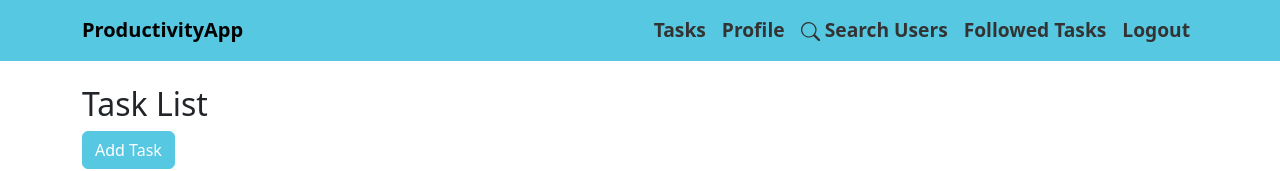
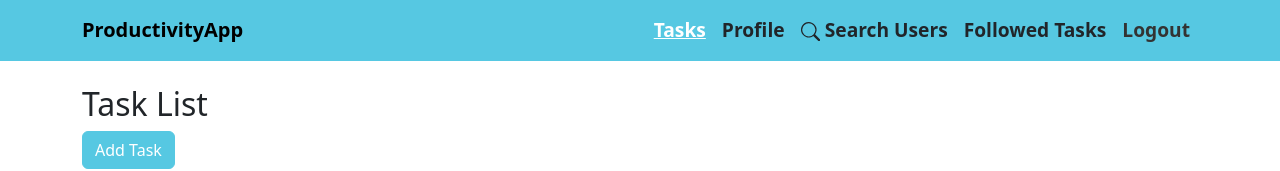
Before and after one commit to Jorritvans/productivity-app-frontend, a React (Create React App) app: page /tasks in a window 1280 px wide. Shown: the top 171 px of the page. Built offline with nearby package versions, Linux system fonts and the light colour scheme; no server answers; sample sign-in values are in the browser's storage.

Commit message:
added follow button usertasks, unfollow in followed tasks and comment display

```diff
--- a/src/App.js
+++ b/src/App.js
@@ -1,5 +1,5 @@
 import React, { useState, useEffect } from 'react';
-import { Routes, Route, Navigate, useNavigate } from 'react-router-dom';
+import { Routes, Route, Navigate, useNavigate, useLocation } from 'react-router-dom';
 import { Navbar, Nav, Container, Modal, Button } from 'react-bootstrap';
 import { BsSearch } from 'react-icons/bs';
 
@@ -16,11 +16,14 @@ import TaskDetail from './components/TaskDetail';
 function App() {
   const [sessionExpired, setSessionExpired] = useState(false);
   const navigate = useNavigate();
+  const location = useLocation();
 
   const isAuthenticated = () => {
     const token = localStorage.getItem('access_token');
     return !!token;
   };
+
+  const isActive = (path) => location.pathname === path;
 
   useEffect(() => {
     const handleSessionExpired = () => {
@@ -55,12 +58,42 @@ function App() {
             <Nav className="ms-auto">
               {isAuthenticated() ? (
                 <>
-                  <Nav.Link href="/tasks">Tasks</Nav.Link>
-                  <Nav.Link href="/profile">Profile</Nav.Link>
-                  <Nav.Link href="/search">
+                  <Nav.Link
+                    href="/tasks"
+                    style={{
+                      textDecoration: isActive('/tasks') ? 'underline' : 'none',
+                      color: isActive('/tasks') ? 'white' : 'inherit',
+                    }}
+                  >
+                    Tasks
+                  </Nav.Link>
+                  <Nav.Link
+                    href="/profile"
+                    style={{
+                      textDecoration: isActive('/profile') ? 'underline' : 'none',
+                      color: isActive('/profile') ? 'white' : 'inherit',
+                    }}
+                  >
+                    Profile
+                  </Nav.Link>
+                  <Nav.Link
+                    href="/search"
+                    style={{
+                      textDecoration: isActive('/search') ? 'underline' : 'none',
+                      color: isActive('/search') ? 'white' : 'inherit',
+                    }}
+                  >
                     <BsSearch /> Search Users
                   </Nav.Link>
-                  <Nav.Link href="/followed_tasks">Followed Tasks</Nav.Link>
+                  <Nav.Link
+                    href="/followed_tasks"
+                    style={{
+                      textDecoration: isActive('/followed_tasks') ? 'underline' : 'none',
+                      color: isActive('/followed_tasks') ? 'white' : 'inherit',
+                    }}
+                  >
+                    Followed Tasks
+                  </Nav.Link>
                   <Nav.Link onClick={handleLogout}>Logout</Nav.Link>
                 </>
               ) : (
--- a/src/api.js
+++ b/src/api.js
@@ -1,4 +1,3 @@
-// src/api.js
 import axios from 'axios';
 
 const API_BASE_URL = 'https://8000-jorritvans-productivity-9zhpc5cokwg.ws.codeinstitute-ide.net/api';
@@ -65,5 +64,21 @@ export const updateComment = (commentId, updatedData) => api.patch(`/comments/${
 export const deleteComment = (commentId) => api.delete(`/comments/${commentId}/`);
 export const fetchTask = (taskId) => api.get(`/tasks/${taskId}/`);
 export const fetchFollowedTasks = () => api.get('/accounts/followed_tasks/');
+export const unfollowUser = (userId) => {
+  if (!userId) {
+    console.error("User ID is undefined. Cannot proceed with unfollow.");
+    return;
+  }
+  return api.post(`/accounts/unfollow/${userId}/`);
+};
+
+// New followUser function
+export const followUser = (userId) => {
+  if (!userId) {
+    console.error("User ID is undefined. Cannot proceed with follow.");
+    return;
+  }
+  return api.post(`/accounts/follow/${userId}/`);
+};
 
 export default api;
--- a/src/components/TaskItem.js
+++ b/src/components/TaskItem.js
@@ -1,13 +1,29 @@
-import React, { useState } from 'react';
+import React, { useState, useEffect } from 'react';
 import { Button, Badge, Collapse, Card } from 'react-bootstrap';
 import CommentList from './CommentList';
 import CommentForm from './CommentForm';
+import { fetchComments } from '../api';
 
 const TaskItem = ({ task, onEdit, onDelete, onQuickEdit, canEdit = true, showComments = false }) => {
   const [openComments, setOpenComments] = useState(false);
+  const [commentsCount, setCommentsCount] = useState(0);
 
   // Retrieve current user's ID from localStorage and parse it as an integer
   const currentUserId = parseInt(localStorage.getItem('user_id'), 10);
+
+  useEffect(() => {
+    // Fetch the number of comments when the component loads
+    const loadCommentsCount = async () => {
+      try {
+        const response = await fetchComments(task.id);
+        setCommentsCount(response.data.length);
+      } catch (error) {
+        console.error('Error fetching comments count:', error);
+      }
+    };
+
+    loadCommentsCount();
+  }, [task.id]);
 
   return (
     <li className="list-group-item">
@@ -73,7 +89,7 @@ const TaskItem = ({ task, onEdit, onDelete, onQuickEdit, canEdit = true, showCom
             aria-controls={`comments-${task.id}`}
             aria-expanded={openComments}
           >
-            {openComments ? 'Hide Comments' : 'Show Comments'}
+            {openComments ? 'Hide Comments' : `Show Comments (${commentsCount})`}
           </Button>
           <Collapse in={openComments}>
             <div id={`comments-${task.id}`}>
--- a/src/components/UserTasks.js
+++ b/src/components/UserTasks.js
@@ -1,13 +1,14 @@
 import React, { useEffect, useState } from 'react';
 import { useParams, useNavigate } from 'react-router-dom';
-import api from '../api';
+import api, { followUser, unfollowUser } from '../api'; // Ensure follow/unfollow functions are imported
 import { Container, ListGroup, Alert, Button } from 'react-bootstrap';
 
 const UserTasks = () => {
-    const { owner_id } = useParams();  // Ensure it’s retrieving owner_id
+    const { owner_id } = useParams(); // Ensure it’s retrieving owner_id
     const [tasks, setTasks] = useState([]);
     const [loading, setLoading] = useState(true);
     const [error, setError] = useState(null);
+    const [isFollowing, setIsFollowing] = useState(false); // New state for follow status
     const navigate = useNavigate();
 
     useEffect(() => {
@@ -22,7 +23,8 @@ const UserTasks = () => {
             }
             try {
                 const response = await api.get(`/accounts/${owner_id}/tasks/`);
-                setTasks(response.data);
+                setTasks(response.data.tasks || response.data);
+                setIsFollowing(response.data.is_following); // Set initial follow status if available
                 setError(null);
             } catch (error) {
                 console.error('Error fetching user tasks:', error);
@@ -35,6 +37,21 @@ const UserTasks = () => {
         fetchUserTasks();
     }, [owner_id]);
 
+    const handleFollowToggle = async () => {
+        try {
+            if (isFollowing) {
+                await unfollowUser(owner_id);
+                setIsFollowing(false);
+            } else {
+                await followUser(owner_id);
+                setIsFollowing(true);
+            }
+        } catch (error) {
+            console.error('Error updating follow status:', error);
+            setError('Error updating follow status.');
+        }
+    };
+
     if (loading) return <div>Loading...</div>;
     if (error) return <Alert variant="danger">{error}</Alert>;
 
@@ -42,10 +59,18 @@ const UserTasks = () => {
         <Container className="mt-4">
             <div className="d-flex justify-content-between align-items-center">
                 <h2>User Tasks</h2>
-                {/* Button to go back to the search page */}
-                <Button variant="secondary" onClick={() => navigate('/search')}>
-                    🔍 Search Again
-                </Button>
+                <div>
+                    <Button
+                        variant={isFollowing ? 'danger' : 'primary'}
+                        onClick={handleFollowToggle}
+                        className="me-2"
+                    >
+                        {isFollowing ? 'Unfollow' : 'Follow'}
+                    </Button>
+                    <Button variant="secondary" onClick={() => navigate('/search')}>
+                        🔍 Search Again
+                    </Button>
+                </div>
             </div>
             {tasks.length > 0 ? (
                 <ListGroup className="mt-3">
```
Also changed, not shown: src/components/FollowedTasks.js (+57 -15 lines).
